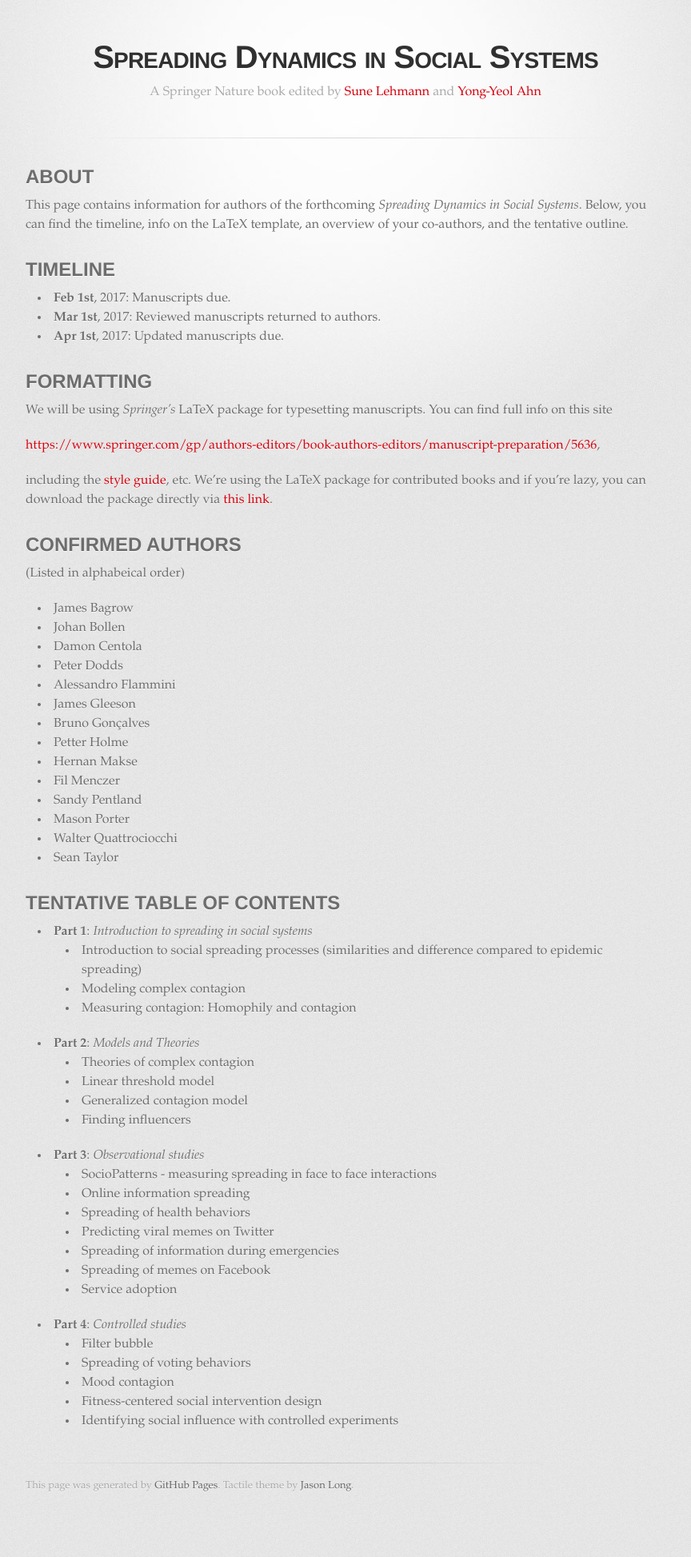
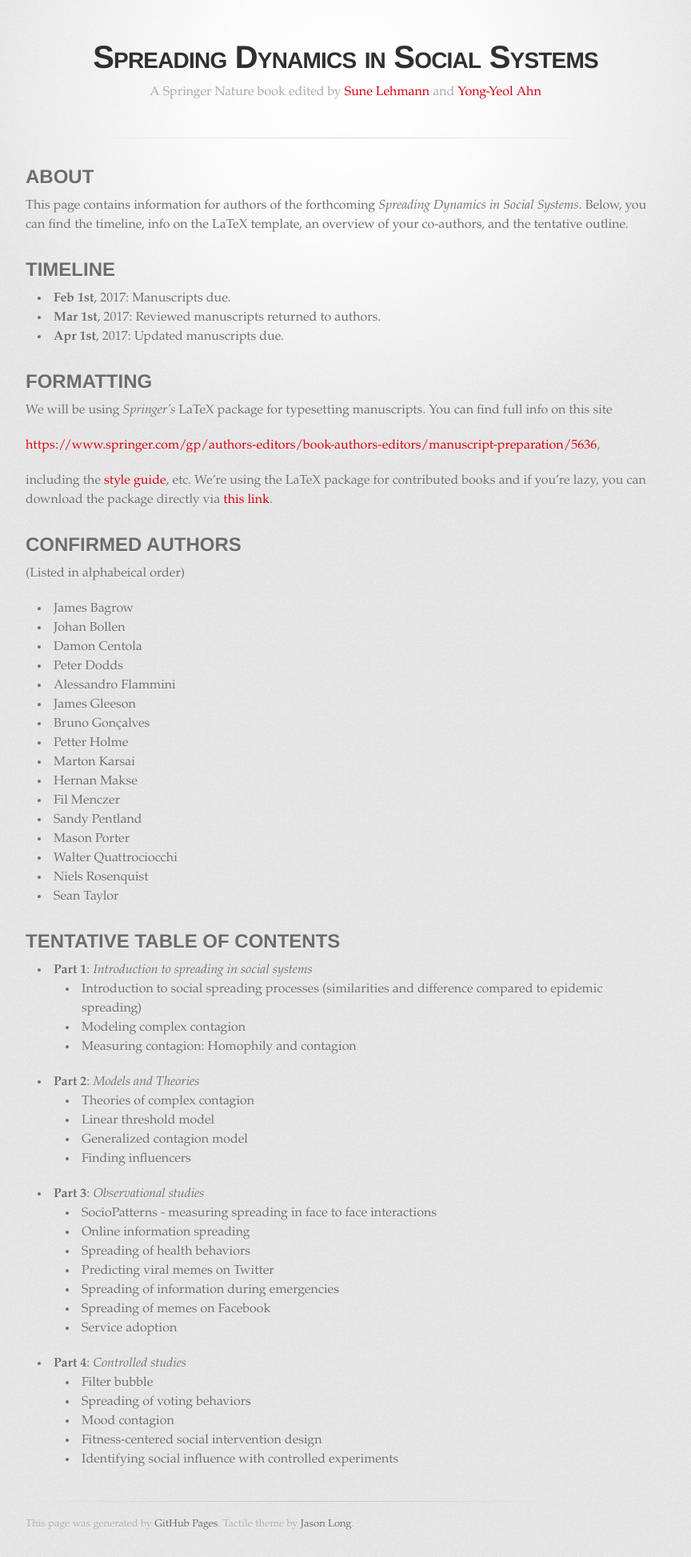
Before and after one commit to socialcontagionbook/socialcontagionbook.github.io, a Jekyll site: the page built from index.md, in a window 1280 px wide. Shown: the whole page at 80% size, without its empty margins (208-1072 px from the left). Built offline with Jekyll 4.4.1, drawn with Linux system fonts in a browser that asks for light colours; some web fonts are replaced; before the commit the page ends 1899 px from its top, so only the background shows below that.

Commit message:
Update index.md

```diff
--- a/index.md
+++ b/index.md
@@ -30,11 +30,13 @@ including the [style guide](http://resource-cms.springer.com/springer-cms/rest/v
 * James Gleeson
 * Bruno Gonçalves
 * Petter Holme
+* Marton Karsai
 * Hernan Makse
 * Fil Menczer
 * Sandy Pentland
 * Mason Porter
 * Walter Quattrociocchi
+* Niels Rosenquist
 * Sean Taylor
 
 # Tentative Table of Contents
```
